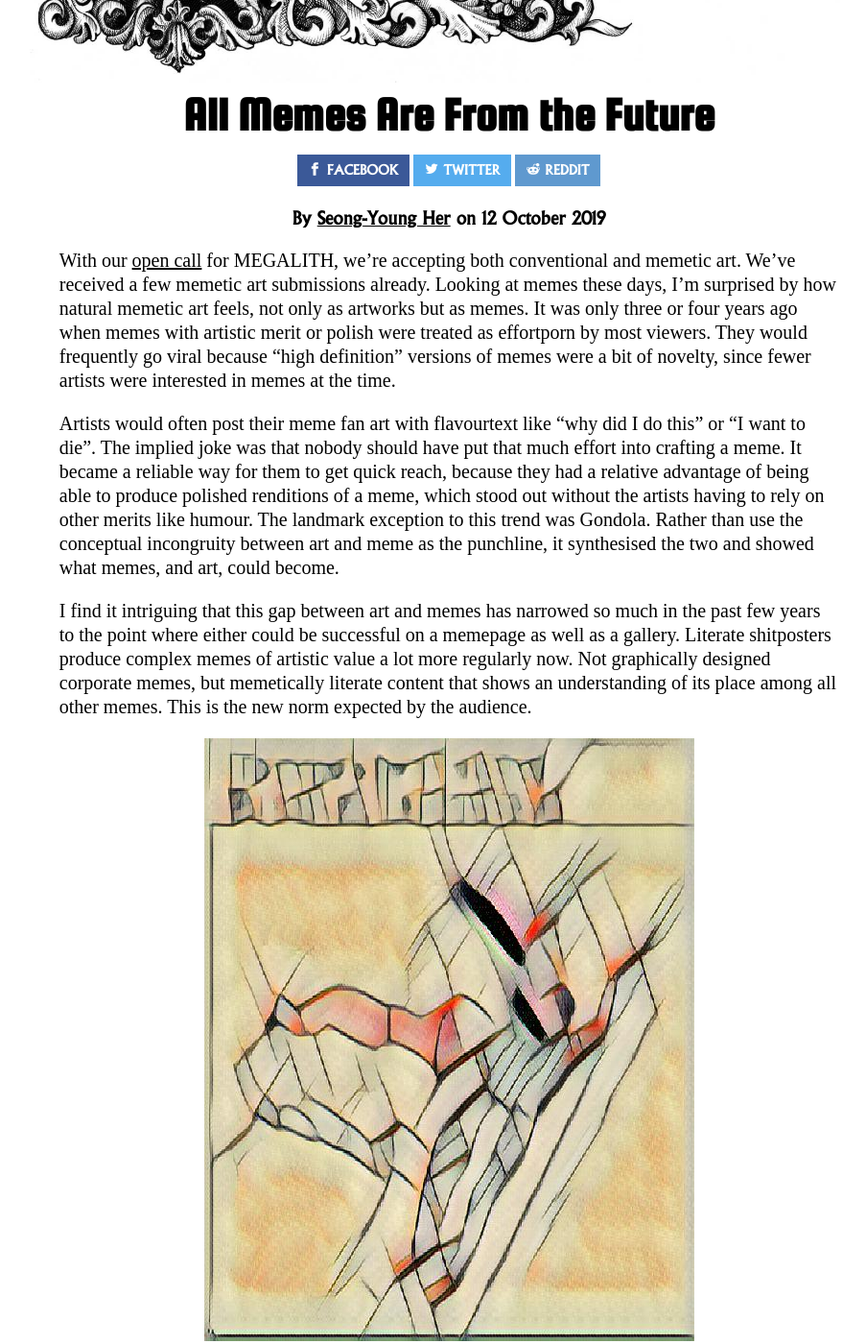
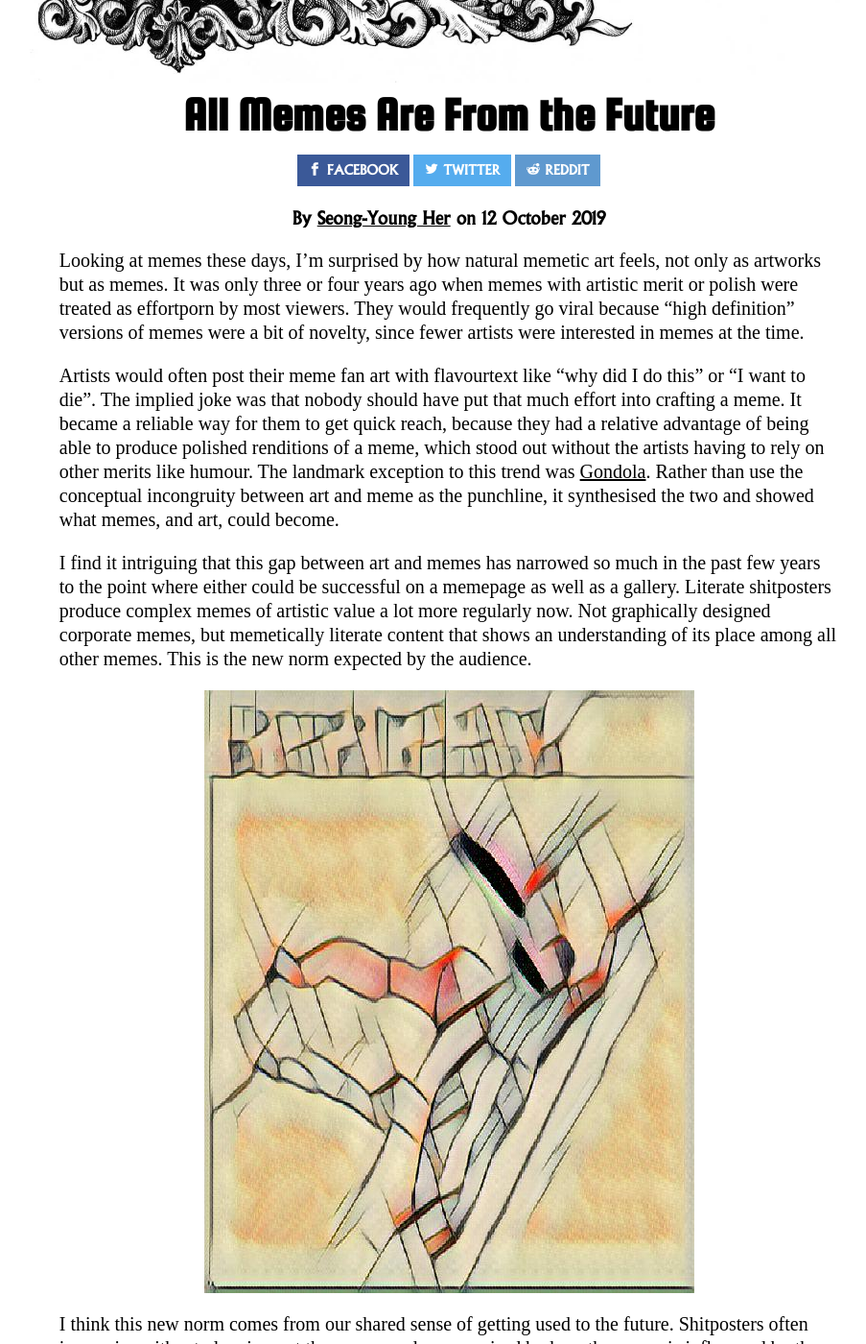
Before and after one commit to FraserThompson/PhilosophersMeme, a Jekyll site: the page built from _posts/2019-10-12-all-memes-are-from-the-future.markdown, in a window 1280 px wide and 1400 px high, scrolled down 424 px. Shown: the whole window at 96% size, without its empty margins (172-1075 px from the left). Built offline with Jekyll 4.4.1, drawn with Linux system fonts in a browser that asks for light colours; nearby versions of some CDN libraries; some web fonts are replaced; library files that are not in the unit come from our copies; some of the changed text lies outside the part shown.

Commit message:
Updated All Memes Are From The Future

```diff
--- a/_posts/2019-10-12-all-memes-are-from-the-future.markdown
+++ b/_posts/2019-10-12-all-memes-are-from-the-future.markdown
@@ -14,9 +14,9 @@
 image: "/uploads/000000000.jpeg"
 ---
 
-With our [open call](http://https://megalith.metamerlabs.io/call) for MEGALITH, we're accepting both conventional and memetic art. We've received a few memetic art submissions already. Looking at memes these days, I'm surprised by how natural memetic art feels, not only as artworks but as memes. It was only three or four years ago when memes with artistic merit or polish were treated as effortporn by most viewers. They would frequently go viral because "high definition" versions of memes were a bit of novelty, since fewer artists were interested in memes at the time.
+Looking at memes these days, I'm surprised by how natural memetic art feels, not only as artworks but as memes. It was only three or four years ago when memes with artistic merit or polish were treated as effortporn by most viewers. They would frequently go viral because "high definition" versions of memes were a bit of novelty, since fewer artists were interested in memes at the time.
 
-Artists would often post their meme fan art with flavourtext like "why did I do this" or "I want to die". The implied joke was that nobody should have put that much effort into crafting a meme. It became a reliable way for them to get quick reach, because they had a relative advantage of being able to produce polished renditions of a meme, which stood out without the artists having to rely on other merits like humour. The landmark exception to this trend was Gondola. Rather than use the conceptual incongruity between art and meme as the punchline, it synthesised the two and showed what memes, and art, could become.
+Artists would often post their meme fan art with flavourtext like "why did I do this" or "I want to die". The implied joke was that nobody should have put that much effort into crafting a meme. It became a reliable way for them to get quick reach, because they had a relative advantage of being able to produce polished renditions of a meme, which stood out without the artists having to rely on other merits like humour. The landmark exception to this trend was [Gondola](http://thephilosophersmeme.com/2015/11/29/a-short-note-on-gondola/). Rather than use the conceptual incongruity between art and meme as the punchline, it synthesised the two and showed what memes, and art, could become.
 
 I find it intriguing that this gap between art and memes has narrowed so much in the past few years to the point where either could be successful on a memepage as well as a gallery. Literate shitposters produce complex memes of artistic value a lot more regularly now. Not graphically designed corporate memes, but memetically literate content that shows an understanding of its place among all other memes. This is the new norm expected by the audience.
 
@@ -24,4 +24,4 @@
 
 I think this new norm comes from our shared sense of getting used to the future. Shitposters often improvise without planning out the meme, and are surprised by how the meme is influenced by the random Photoshop effect they picked out or some comment from another shitposter that saw it. The process is not fundamentally different from artistic experimentation or theatrical improvisation. What's different is that a meme is aimed at the future. All memes are from the future: the literate memer anticipates that the meme will spread and change in meaning depending on where it gets reposted.
 
-The case is further complicated by the fact that potential viewers have different histories. Shitposters have to take their future and the viewers' pasts into account, and this mode of contextualising communication along branching timelines is rapidly becoming an essential part of communicating online at all. With MEGALITH, we want to think about postworlds and xenoworlds such as these. There are other, nother worlds aside from them, waiting to be comprehended into existence. You just don't get the reference yet.
+The case is further complicated by the fact that potential viewers have different histories. Shitposters have to take their future and the viewers' pasts into account, and this mode of contextualising communication along branching timelines is rapidly becoming an essential part of communicating online at all, forming postwords, xenoworlds. There are other, nother worlds aside from them, waiting to be comprehended into existence. You just don't get the reference yet.
```
